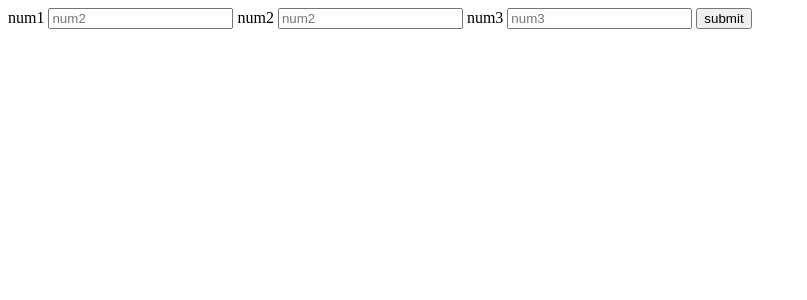
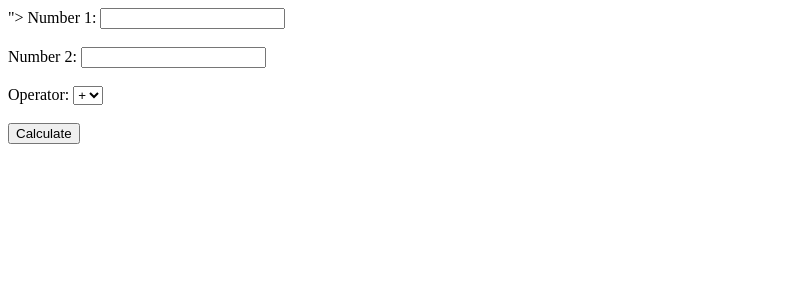
Before and after one commit to LostALice/school_website, a PHP site: page /from_test.html in a window 1280 px wide. Shown: the top 300 px of the page, without its empty margins (0-807 px from the left). Run offline with PHP 8.4, Linux system fonts and the light colour scheme.

Commit message:
calculator
Changes to be committed:
	modified:   from_test.html
	modified:   loginCheck.php

```diff
--- a/from_test.html
+++ b/from_test.html
@@ -8,16 +8,19 @@
 </head>
 <body>
     <div>
-        <form action="loginCheck.php" method="post">
-            <label for="num1">num1</label>
-            <input type="text" name="num1" id="num1" placeholder="num2">
-
-            <label for="num2">num2</label>
-            <input type="text" name="num2" id="num2" placeholder="num2">
-
-            <label for="pw">num3</label>
-            <input type="text" name="num3" id="num3" placeholder="num3">
-            <input type="submit" value="submit">
+        <form method="post" action="<?php echo htmlspecialchars($_SERVER["PHP_SELF"]);?>">
+            <label for="num1">Number 1:</label>
+            <input type="number" name="num1" id="num1" required><br><br>
+            <label for="num2">Number 2:</label>
+            <input type="number" name="num2" id="num2" required><br><br>
+            <label for="operator">Operator:</label>
+            <select name="operator" id="operator">
+                <option value="add">+</option>
+                <option value="subtract">-</option>
+                <option value="multiply">*</option>
+                <option value="divide">/</option>
+            </select><br><br>
+            <input type="submit" value="Calculate">
         </form>
     </div>
 </body>
```
Also changed, not shown: loginCheck.php (+30 -6 lines).
